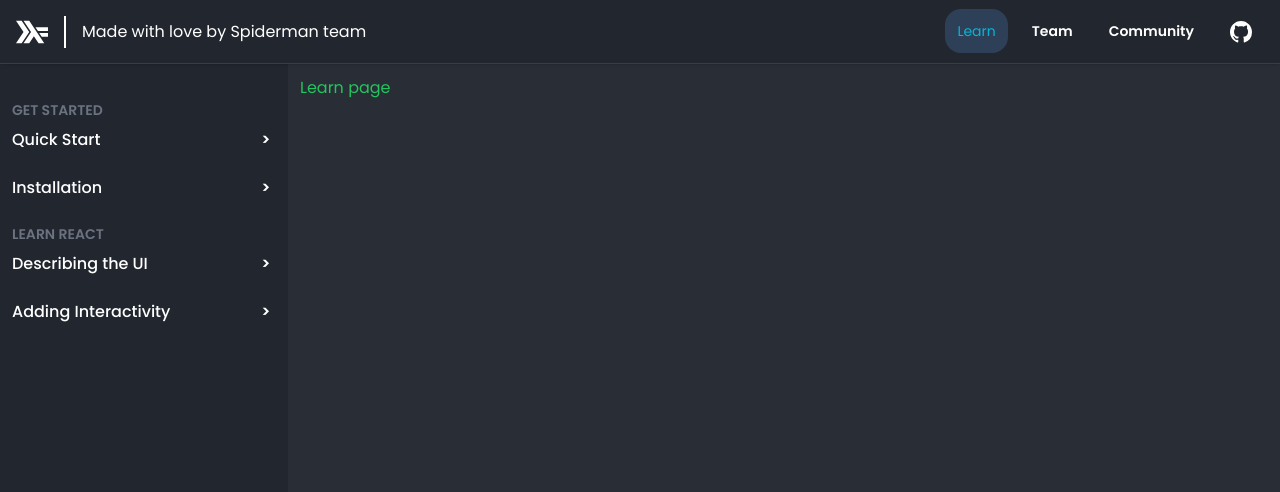
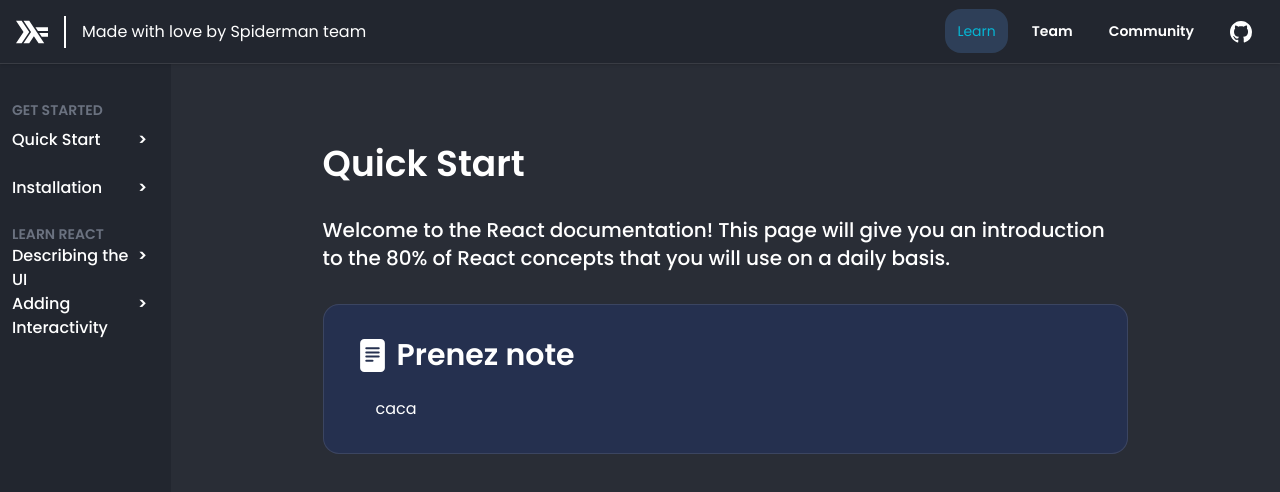
Before and after one commit to Gaetandrt/glados-doc, a Next.js app: page /learn in a window 1280 px wide. Shown: the top 492 px of the page. Built offline with nearby package versions, Linux system fonts and the light colour scheme.

Commit message:
Adding card element for documentation

```diff
--- a/src/app/(site)/learn/get-started/page.tsx
+++ b/src/app/(site)/learn/get-started/page.tsx
@@ -1,11 +1,11 @@
-
 import React from 'react'
 import Box from '@/components/HomeBox';
+import LearnCard from '@/components/LearnCard';
+import { BsFillFileTextFill } from 'react-icons/bs';
 
 export default function Learn() {
     return (
       <div className='p-1'>
-        ta mere
       </div>
     )
   }
--- a/src/app/(site)/learn/layout.tsx
+++ b/src/app/(site)/learn/layout.tsx
@@ -9,8 +9,9 @@
     <>
     <div className='flex flex-row'>
         <Sidebar />
-        <div className='p-3'>
+        <div className='flex-grow px-28 pt-10'>
         {children}
+
         </div>
     </div>
     </>
--- a/src/app/(site)/learn/page.tsx
+++ b/src/app/(site)/learn/page.tsx
@@ -1,10 +1,20 @@
+import LearnCard from "@/components/LearnCard";
 import { Children } from "react";
+import { BsFillFileTextFill } from "react-icons/bs";
 
 
 export default function Learn() {
   return (
-    <div className='text-green-500'>
-      <h1>Learn page</h1>
-    </div>
+    <div className='p-10 w-full'>
+      <h1 className="font-semibold text-4xl mb-8">
+        Quick Start
+      </h1>
+      <p className="font-medium text-xl mb-8">
+        Welcome to the React documentation! This page will give you an introduction to the 80% of React concepts that you will use on a daily basis.
+      </p>
+      <LearnCard Icon={BsFillFileTextFill} iconSize={33} title='Prenez note'>
+        <p>caca</p>
+      </LearnCard>
+  </div>
   )
 }
--- /dev/null
+++ b/src/components/LearnCard.tsx
@@ -0,0 +1,29 @@
+import React from 'react'
+import { IconType } from 'react-icons';
+import { twMerge } from 'tailwind-merge';
+
+interface LearnCardProps {
+  children: React.ReactNode;
+  className?: string;
+  Icon: IconType;
+  title?: string;
+  titleClassName?: string;
+  iconSize?: number;
+  iconColor?: string;
+}
+
+function LearnCard({ children, className, Icon, title, titleClassName, iconSize, iconColor }: LearnCardProps) {
+  return (
+    <div className={twMerge("p-8 bg-blue-900/30 rounded-2xl w-full border border-white/10", className)}>
+      <div className='flex flex-row gap-2 items-center mb-6'>
+        <Icon size={iconSize} color={iconColor} />
+        <h1 className={twMerge("font-semibold text-3xl", titleClassName)}>{title}</h1>
+      </div>
+      <div className='ml-5 mr-5'>
+        {children}
+      </div>
+    </div>
+  )
+}
+
+export default LearnCard
```
